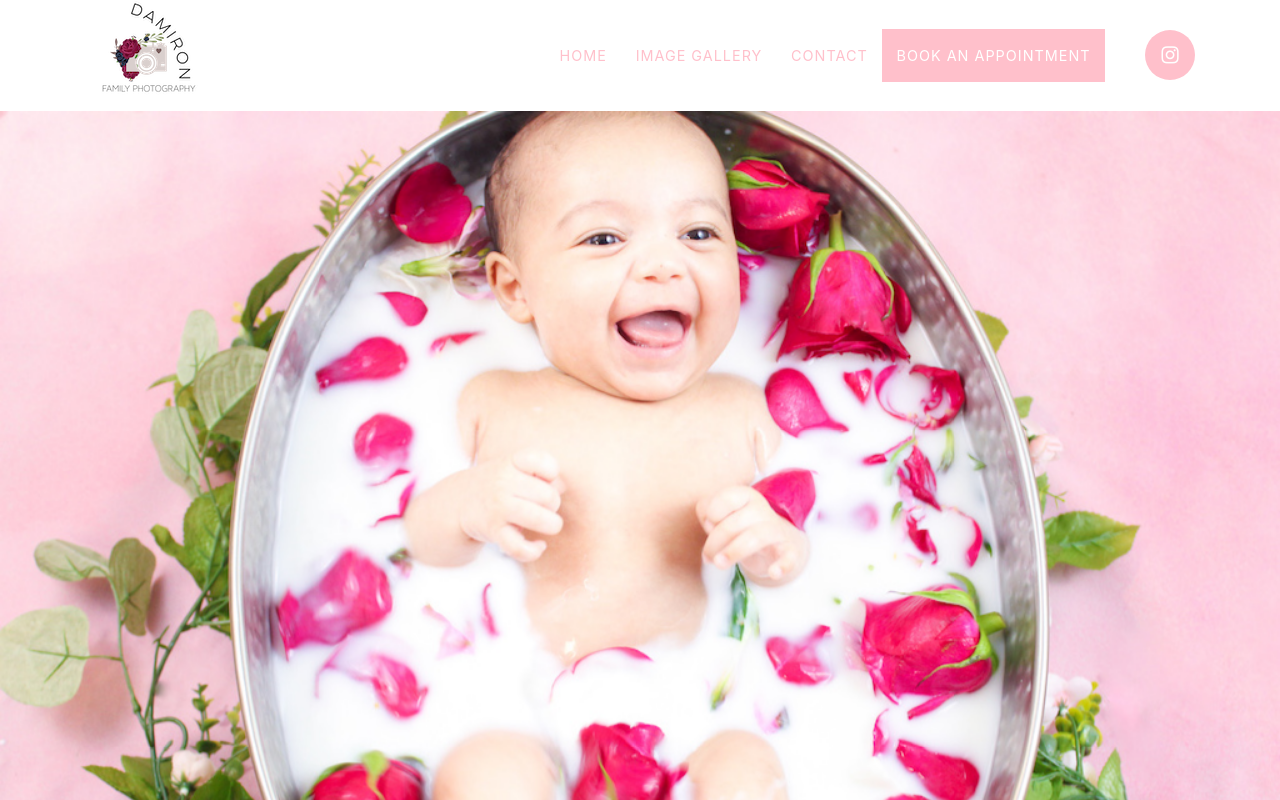
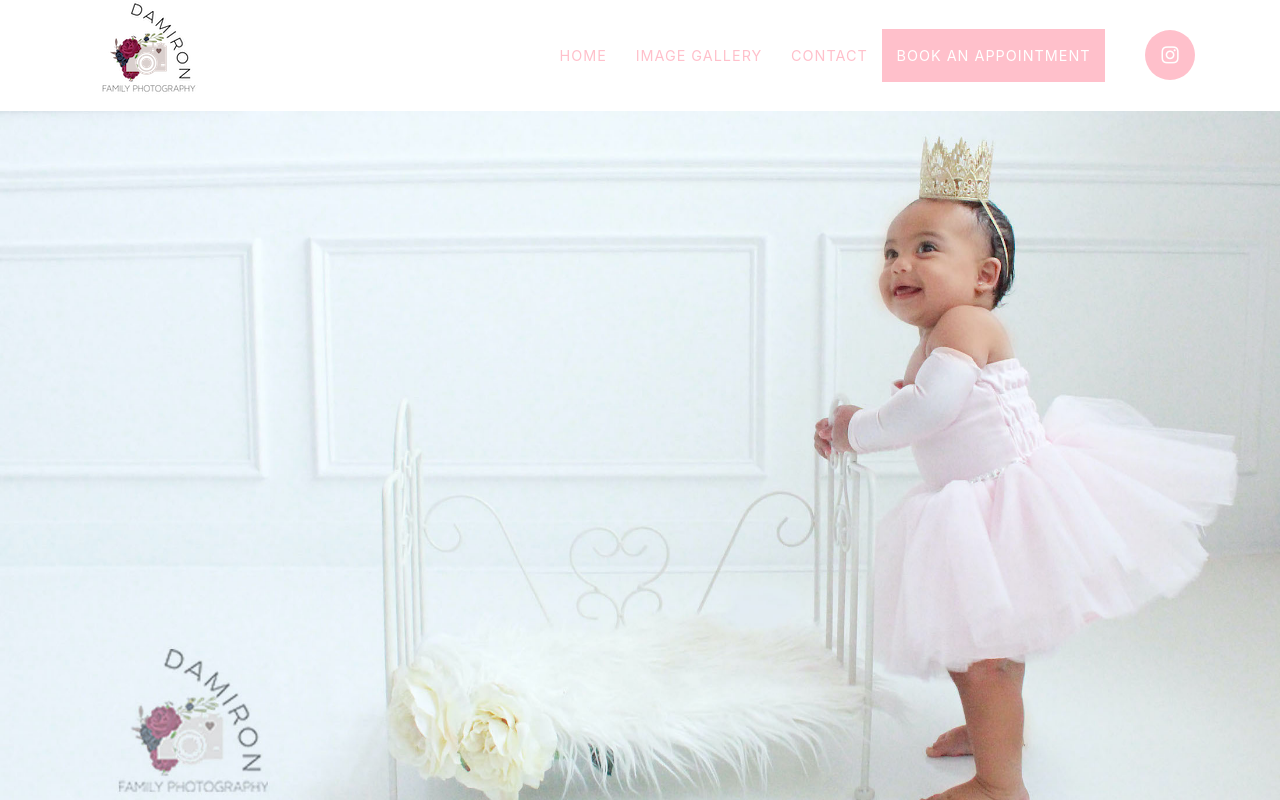
Before and after one commit to jdamiron/Damiron-Family-Photography, a React (Create React App) app: page / in a window 1280 px wide. Shown: the top 800 px of the page. Built offline with nearby package versions, Linux system fonts and the light colour scheme.

Commit message:
update camila

```diff
--- a/src/components/App.js
+++ b/src/components/App.js
@@ -13,7 +13,7 @@ class App extends React.Component {
           <Carousel.Item>
             <img
               className="d-block w-100"
-              src="./images/website5.jpg"
+              src="./images/IMG_9399.jpg"
               alt="First slide"
             />
           </Carousel.Item>
```
Also changed, not shown: public/images/IMG_9399.JPG (added).
